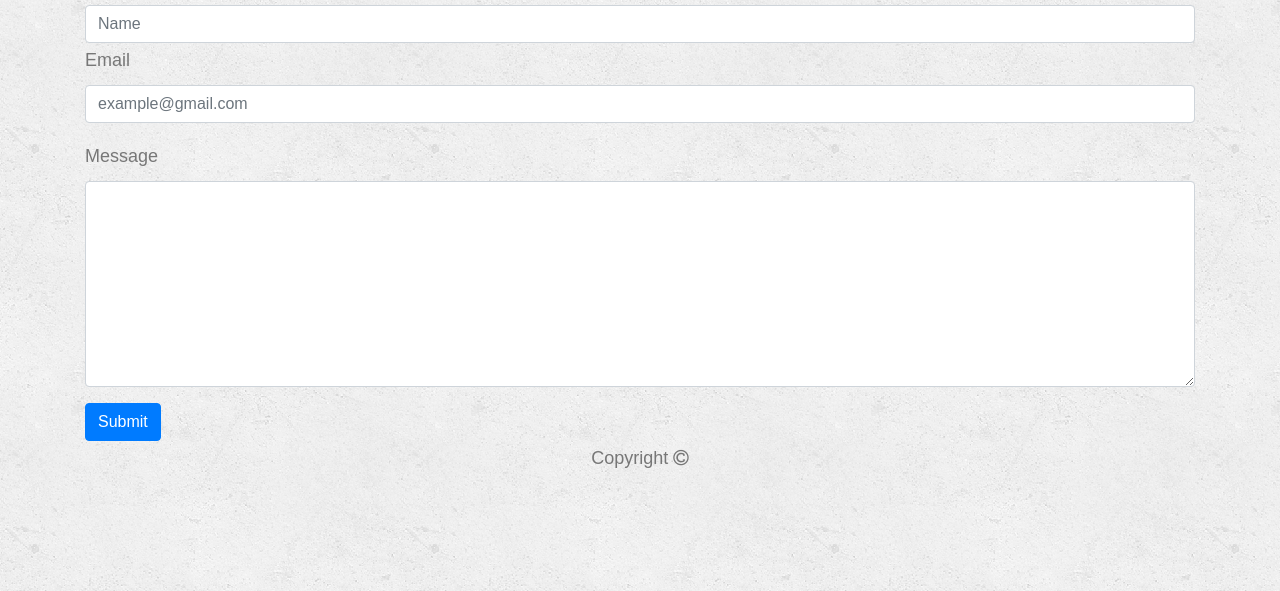
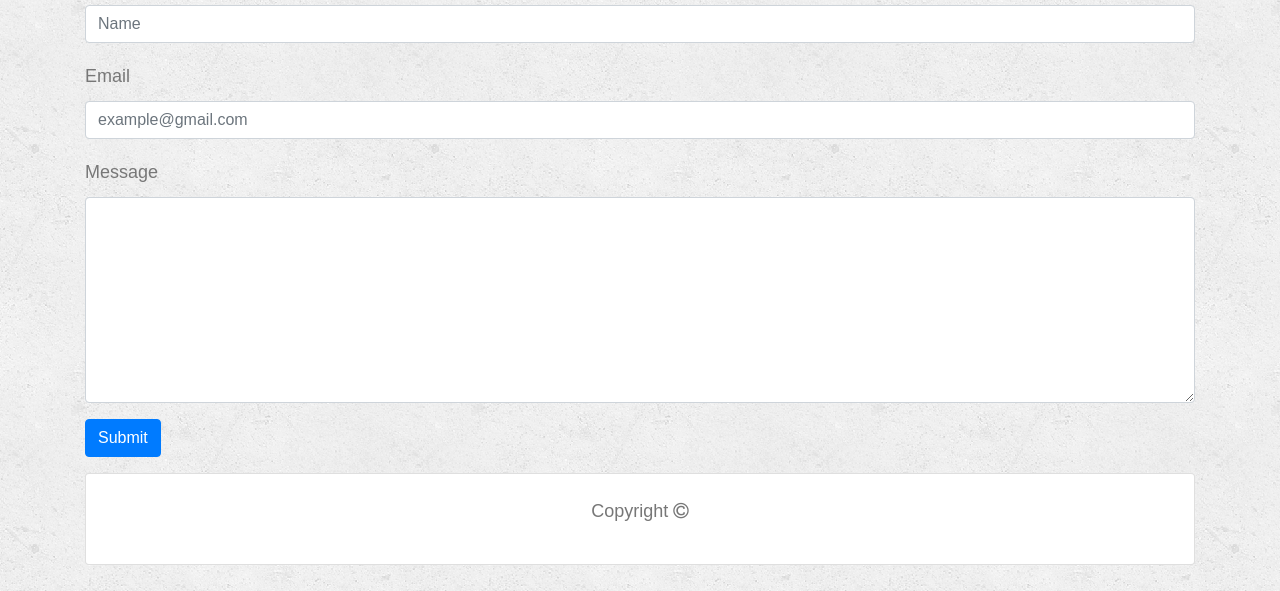
Before and after one commit to patrickvenkat/Bootstrap-Portfolio, a plain HTML site: page contact.html in a window 1280 px wide. Shown: the part 209-800 px from the top of the page. Drawn offline with nearby package versions, Linux system fonts and the light colour scheme.

Commit message:
Added footer using Bootstrap card class to all 3 pages

```diff
--- a/contact.html
+++ b/contact.html
@@ -38,7 +38,7 @@
             <div class="row">
                 <div class="col-md-12">
                   <label for="exampleInputEmail1">Name</label>
-                  <input type="text" class="form-control" placeholder="Name">
+                  <input type="text" class="form-control mb-3" placeholder="Name">
                 </div>
             </div>
             <div class="form-group">
@@ -49,16 +49,21 @@
                     <label for="exampleFormControlTextarea1">Message</label>
                     <textarea class="form-control" id="exampleFormControlTextarea1" rows="8"></textarea>
             </div>
-            <button type="Submit" class="btn btn-primary">Submit</button>
+            <button type="Submit" class="btn btn-primary mb-3">Submit</button>
         </form>
        </div>
     </div>
-    <div class="row">
-       <div class="col-md-12">
-            <p class="text-center">Copyright <i class="fa fa-copyright"></i></p>
-       </div>
-       </div>
-    </div>
+    <footer class="row">
+        <div class="col-md-12">
+            <div class="card">
+                <div class="card-body">
+                    <div class="text-center">
+                    <p class="text-center">Copyright <i class="fa fa-copyright"></i></p>
+                    </div>
+                </div>
+            </div>
+        </div>
+    </footer>
 </div>
 
 </body>
```
Also changed, not shown: index.html (+11 -5 lines), portfolio.html (+11 -6 lines).
